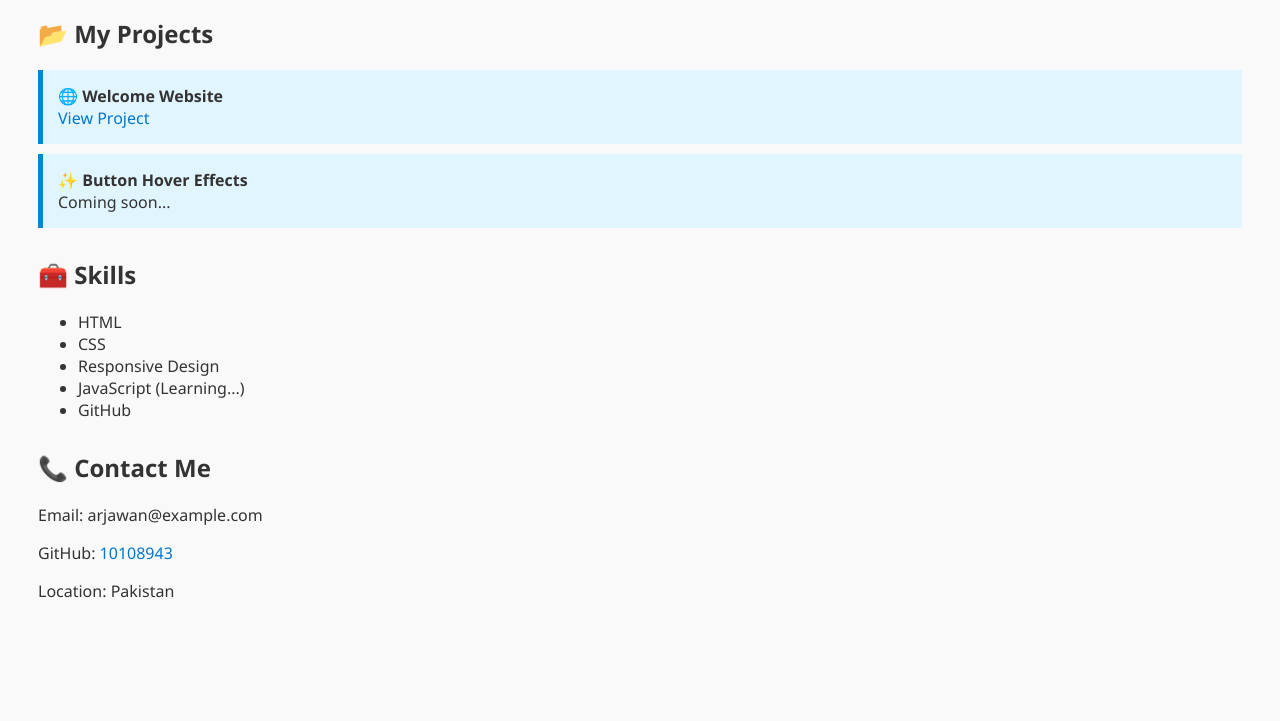
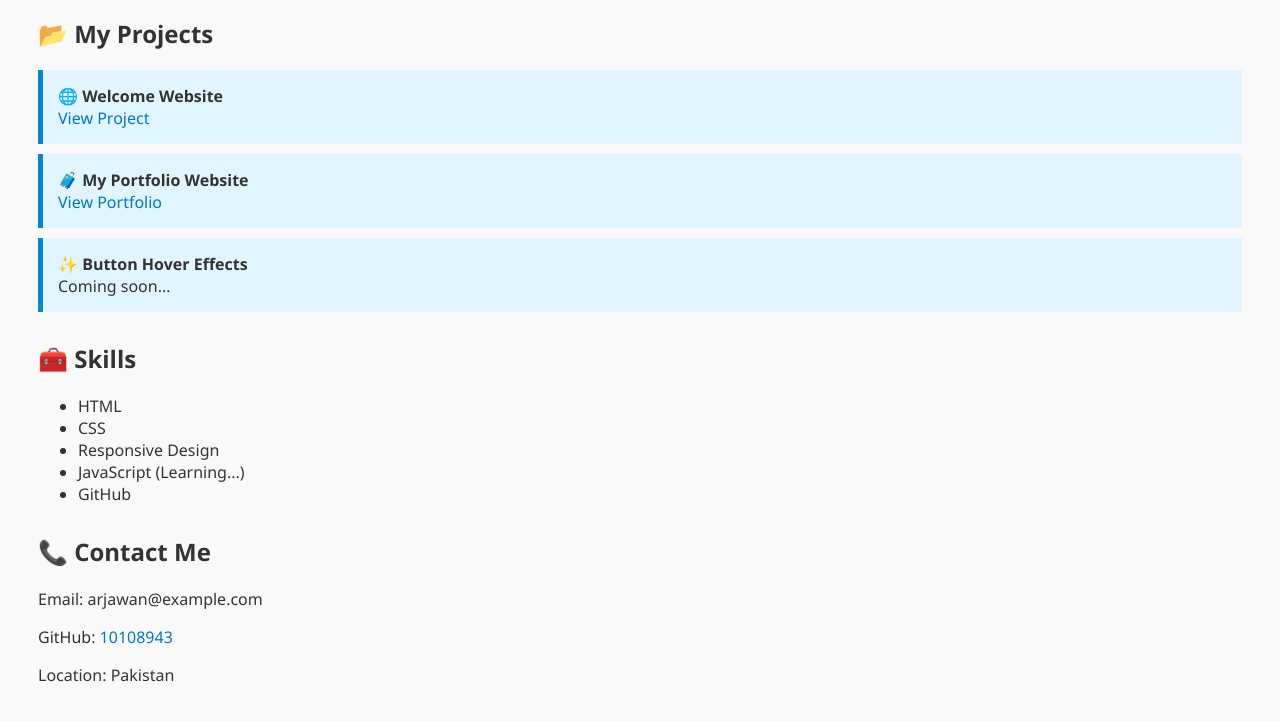
Before and after one commit to 10108943/portfolio, a plain HTML site: page index.html in a window 1280 px wide. Shown: the part 149-870 px from the top of the page. Before the commit the page ends 819 px from the top, so only its background shows below. Drawn offline with Linux system fonts and the light colour scheme.

Commit message:
Update index.html

```diff
--- a/index.html
+++ b/index.html
@@ -48,6 +48,13 @@
     </div>
 
     <div class="project">
+      <strong>🧳 My Portfolio Website</strong><br>
+      <a href="https://10108943.github.io/portfolio/" target="_blank">
+        View Portfolio
+      </a>
+    </div>
+
+    <div class="project">
       <strong>✨ Button Hover Effects</strong><br>
       Coming soon...
     </div>
```
